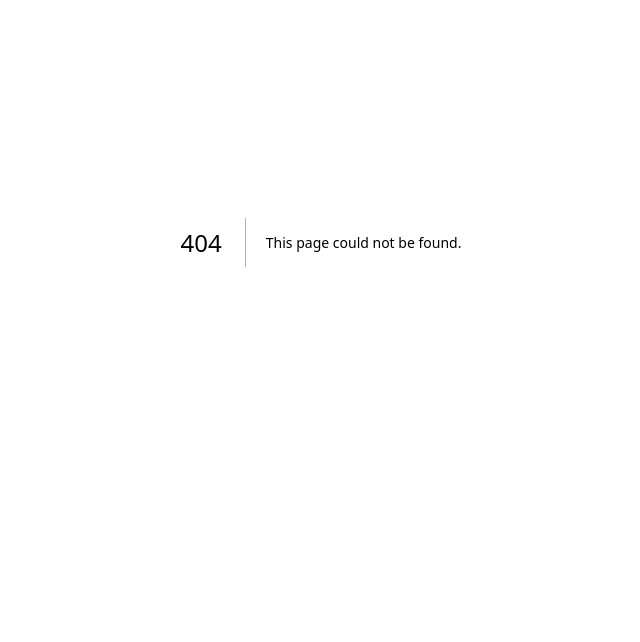
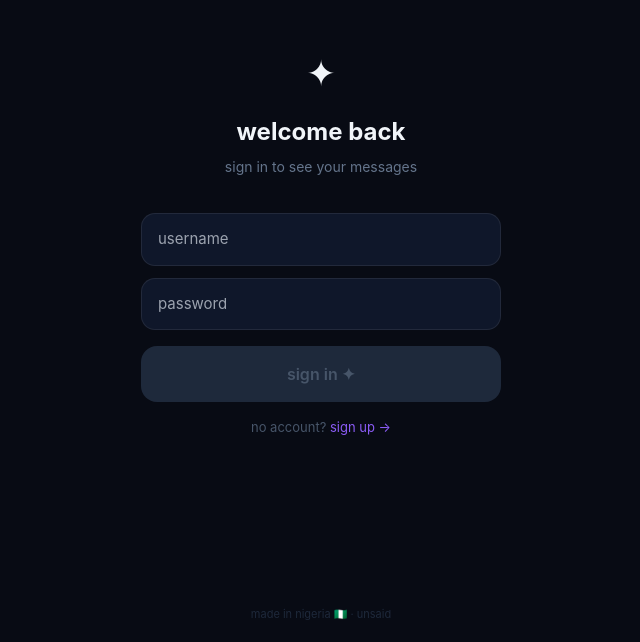
Before and after one commit to kaeyy002/unsaid, a Next.js app: page /login in a window 1280 px wide. Before the commit this address had no page. Shown: the part 158-800 px from the top of the page, without its empty margins (319-959 px from the left). Built offline with nearby package versions, Linux system fonts and the light colour scheme.

Commit message:
Create page.tsx

```diff
--- /dev/null
+++ b/app/login/page.tsx
@@ -0,0 +1,88 @@
+'use client'
+import { useState } from 'react'
+import { useRouter } from 'next/navigation'
+import { createClient } from '@supabase/supabase-js'
+
+const supabase = createClient(
+  'https://ygqqwmjhhdgnhvjtnfjk.supabase.co',
+  'sb_publishable_qkoegnjQO-rGlFNbU6xchw_noLWt-uy'
+)
+
+export default function LoginPage() {
+  const router = useRouter()
+  const [username, setUsername] = useState('')
+  const [password, setPassword] = useState('')
+  const [loading, setLoading] = useState(false)
+  const [error, setError] = useState('')
+
+  async function handleLogin() {
+    if (!username.trim() || !password.trim()) return
+    setLoading(true)
+    setError('')
+    const { data, error: err } = await supabase
+      .from('profiles')
+      .select('username, display_name, password')
+      .eq('username', username.trim().toLowerCase())
+      .single()
+
+    if (err || !data) {
+      setError("username not found")
+      setLoading(false)
+      return
+    }
+    if (data.password !== password) {
+      setError("wrong password")
+      setLoading(false)
+      return
+    }
+    localStorage.setItem('unsaid_user', JSON.stringify({ username: data.username, display_name: data.display_name }))
+    router.push(`/inbox?username=${data.username}`)
+  }
+
+  return (
+    <main style={{minHeight:'100vh',background:'#080B14',color:'#F1F5F9',fontFamily:'Inter,sans-serif',display:'flex',flexDirection:'column',alignItems:'center',justifyContent:'center',padding:'24px'}}>
+      <style>{`input{outline:none;transition:all 0.2s}input:focus{border-color:rgba(109,40,217,0.6)!important;box-shadow:0 0 0 3px rgba(109,40,217,0.1)!important}@keyframes slideUp{from{opacity:0;transform:translateY(20px)}to{opacity:1;transform:translateY(0)}}`}</style>
+      <div style={{width:'100%',maxWidth:'360px',animation:'slideUp 0.4s ease'}}>
+        <div style={{textAlign:'center',marginBottom:'36px'}}>
+          <div style={{fontSize:'36px',marginBottom:'14px'}}>✦</div>
+          <h1 style={{fontSize:'24px',fontWeight:700,marginBottom:'6px'}}>welcome back</h1>
+          <p style={{color:'#64748B',fontSize:'14px'}}>sign in to see your messages</p>
+        </div>
+
+        <div style={{display:'flex',flexDirection:'column',gap:'12px',marginBottom:'16px'}}>
+          <input
+            type="text"
+            placeholder="username"
+            value={username}
+            onChange={e => setUsername(e.target.value)}
+            style={{background:'#0F172A',border:'1px solid rgba(255,255,255,0.08)',borderRadius:'14px',padding:'14px 16px',fontSize:'15px',color:'#F1F5F9',fontFamily:'Inter,sans-serif'}}
+          />
+          <input
+            type="password"
+            placeholder="password"
+            value={password}
+            onChange={e => setPassword(e.target.value)}
+            onKeyDown={e => e.key === 'Enter' && handleLogin()}
+            style={{background:'#0F172A',border:'1px solid rgba(255,255,255,0.08)',borderRadius:'14px',padding:'14px 16px',fontSize:'15px',color:'#F1F5F9',fontFamily:'Inter,sans-serif'}}
+          />
+        </div>
+
+        {error && (
+          <p style={{color:'#F87171',fontSize:'13px',marginBottom:'14px',textAlign:'center'}}>{error}</p>
+        )}
+
+        <button onClick={handleLogin} disabled={loading || !username.trim() || !password.trim()}
+          style={{width:'100%',padding:'16px',background:loading||!username.trim()||!password.trim()?'#1E293B':'linear-gradient(135deg,#6D28D9,#A855F7)',color:loading||!username.trim()||!password.trim()?'#475569':'#fff',border:'none',borderRadius:'16px',fontSize:'16px',fontWeight:600,cursor:loading||!username.trim()||!password.trim()?'not-allowed':'pointer',fontFamily:'Inter,sans-serif',transition:'all 0.2s',marginBottom:'16px'}}>
+          {loading ? 'signing in...' : 'sign in ✦'}
+        </button>
+
+        <p style={{textAlign:'center',fontSize:'13px',color:'#475569'}}>
+          no account?{' '}
+          <span onClick={() => router.push('/')} style={{color:'#8B5CF6',cursor:'pointer'}}>sign up →</span>
+        </p>
+      </div>
+
+      <p style={{position:'fixed',bottom:'20px',fontSize:'11px',color:'#1E293B'}}>made in nigeria 🇳🇬 · unsaid</p>
+    </main>
+  )
+}
```
